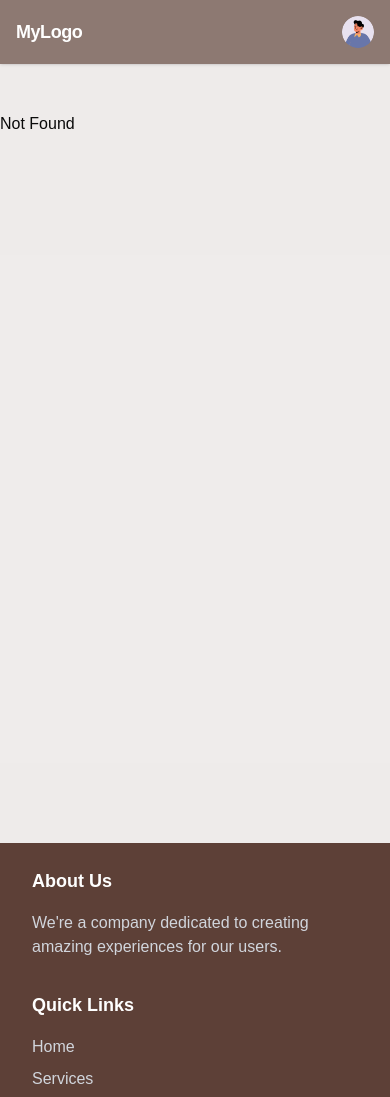
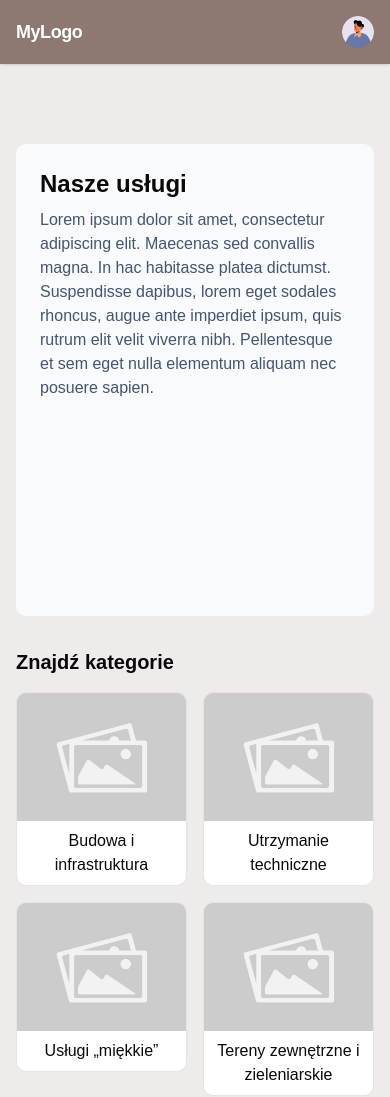
Before and after one commit to Splatt28/demohoreca, a React (Vite) app: page /uslugi in a window 390 px wide. Shown: the top 1097 px of the page. Built offline with nearby package versions, Linux system fonts and the light colour scheme.

Commit message:
change nav

```diff
--- a/src/components/Nav.tsx
+++ b/src/components/Nav.tsx
@@ -34,10 +34,17 @@ export const Nav = () => {
           </Link>
           <Link
             to="/kategoria/$categoryId"
-            params={{ categoryId: 'obiekt' }}
+            params={{ categoryId: 'obiekt_od_zewnatrz' }}
             className="hover:text-accent transition-colors"
           >
-            Obiekt
+            Obiekt od zewnątrz
+          </Link>
+          <Link
+            to="/kategoria/$categoryId"
+            params={{ categoryId: 'elementy_wykonczenia_wnetrz' }}
+            className="hover:text-accent transition-colors"
+          >
+            Elementy wykończenia wnętrz
           </Link>
           <Link
             to="/kategoria/$categoryId"
@@ -45,6 +52,9 @@ export const Nav = () => {
             className="hover:text-accent transition-colors"
           >
             Artykuły Spożywcze
+          </Link>
+          <Link to="/uslugi" className="hover:text-accent transition-colors">
+            Usługi
           </Link>
         </nav>
 
--- a/src/routeTree.gen.ts
+++ b/src/routeTree.gen.ts
@@ -14,6 +14,7 @@ import { createFileRoute } from '@tanstack/react-router'
 
 import { Route as rootRoute } from './routes/__root'
 import { Route as IndexImport } from './routes/index'
+import { Route as UslugiIndexImport } from './routes/uslugi/index'
 import { Route as UslugiCategoryIdImport } from './routes/uslugi/$categoryId'
 import { Route as ProduktProduktIdImport } from './routes/produkt/$produktId'
 import { Route as PanelUzytkownikaLayoutImport } from './routes/panel-uzytkownika/_layout'
@@ -38,6 +39,12 @@ const PanelUzytkownikaRoute = PanelUzytkownikaImport.update({
 const IndexRoute = IndexImport.update({
   id: '/',
   path: '/',
+  getParentRoute: () => rootRoute,
+} as any)
+
+const UslugiIndexRoute = UslugiIndexImport.update({
+  id: '/uslugi/',
+  path: '/uslugi/',
   getParentRoute: () => rootRoute,
 } as any)
 
@@ -138,6 +145,13 @@ declare module '@tanstack/react-router' {
       preLoaderRoute: typeof UslugiCategoryIdImport
       parentRoute: typeof rootRoute
     }
+    '/uslugi/': {
+      id: '/uslugi/'
+      path: '/uslugi'
+      fullPath: '/uslugi'
+      preLoaderRoute: typeof UslugiIndexImport
+      parentRoute: typeof rootRoute
+    }
     '/panel-uzytkownika/_layout/twoja-strona-sprzedawcy': {
       id: '/panel-uzytkownika/_layout/twoja-strona-sprzedawcy'
       path: '/twoja-strona-sprzedawcy'
@@ -211,6 +225,7 @@ export interface FileRoutesByFullPath {
   '/panel-uzytkownika': typeof PanelUzytkownikaLayoutRouteWithChildren
   '/produkt/$produktId': typeof ProduktProduktIdRoute
   '/uslugi/$categoryId': typeof UslugiCategoryIdRoute
+  '/uslugi': typeof UslugiIndexRoute
   '/panel-uzytkownika/twoja-strona-sprzedawcy': typeof PanelUzytkownikaLayoutTwojaStronaSprzedawcyRoute
   '/panel-uzytkownika/twoja-umowa': typeof PanelUzytkownikaLayoutTwojaUmowaRoute
   '/panel-uzytkownika/twoje-dane': typeof PanelUzytkownikaLayoutTwojeDaneRoute
@@ -223,6 +238,7 @@ export interface FileRoutesByTo {
   '/panel-uzytkownika': typeof PanelUzytkownikaLayoutRouteWithChildren
   '/produkt/$produktId': typeof ProduktProduktIdRoute
   '/uslugi/$categoryId': typeof UslugiCategoryIdRoute
+  '/uslugi': typeof UslugiIndexRoute
   '/panel-uzytkownika/twoja-strona-sprzedawcy': typeof PanelUzytkownikaLayoutTwojaStronaSprzedawcyRoute
   '/panel-uzytkownika/twoja-umowa': typeof PanelUzytkownikaLayoutTwojaUmowaRoute
   '/panel-uzytkownika/twoje-dane': typeof PanelUzytkownikaLayoutTwojeDaneRoute
@@ -237,6 +253,7 @@ export interface FileRoutesById {
   '/panel-uzytkownika/_layout': typeof PanelUzytkownikaLayoutRouteWithChildren
   '/produkt/$produktId': typeof ProduktProduktIdRoute
   '/uslugi/$categoryId': typeof UslugiCategoryIdRoute
+  '/uslugi/': typeof UslugiIndexRoute
   '/panel-uzytkownika/_layout/twoja-strona-sprzedawcy': typeof PanelUzytkownikaLayoutTwojaStronaSprzedawcyRoute
   '/panel-uzytkownika/_layout/twoja-umowa': typeof PanelUzytkownikaLayoutTwojaUmowaRoute
   '/panel-uzytkownika/_layout/twoje-dane': typeof PanelUzytkownikaLayoutTwojeDaneRoute
@@ -251,6 +268,7 @@ export interface FileRouteTypes {
     | '/panel-uzytkownika'
     | '/produkt/$produktId'
     | '/uslugi/$categoryId'
+    | '/uslugi'
     | '/panel-uzytkownika/twoja-strona-sprzedawcy'
     | '/panel-uzytkownika/twoja-umowa'
     | '/panel-uzytkownika/twoje-dane'
@@ -262,6 +280,7 @@ export interface FileRouteTypes {
     | '/panel-uzytkownika'
     | '/produkt/$produktId'
     | '/uslugi/$categoryId'
+    | '/uslugi'
     | '/panel-uzytkownika/twoja-strona-sprzedawcy'
     | '/panel-uzytkownika/twoja-umowa'
     | '/panel-uzytkownika/twoje-dane'
@@ -274,6 +293,7 @@ export interface FileRouteTypes {
     | '/panel-uzytkownika/_layout'
     | '/produkt/$produktId'
     | '/uslugi/$categoryId'
+    | '/uslugi/'
     | '/panel-uzytkownika/_layout/twoja-strona-sprzedawcy'
     | '/panel-uzytkownika/_layout/twoja-umowa'
     | '/panel-uzytkownika/_layout/twoje-dane'
@@ -287,6 +307,7 @@ export interface RootRouteChildren {
   PanelUzytkownikaRoute: typeof PanelUzytkownikaRouteWithChildren
   ProduktProduktIdRoute: typeof ProduktProduktIdRoute
   UslugiCategoryIdRoute: typeof UslugiCategoryIdRoute
+  UslugiIndexRoute: typeof UslugiIndexRoute
 }
 
 const rootRouteChildren: RootRouteChildren = {
@@ -295,6 +316,7 @@ const rootRouteChildren: RootRouteChildren = {
   PanelUzytkownikaRoute: PanelUzytkownikaRouteWithChildren,
   ProduktProduktIdRoute: ProduktProduktIdRoute,
   UslugiCategoryIdRoute: UslugiCategoryIdRoute,
+  UslugiIndexRoute: UslugiIndexRoute,
 }
 
 export const routeTree = rootRoute
@@ -311,7 +333,8 @@ export const routeTree = rootRoute
         "/kategoria/$categoryId",
         "/panel-uzytkownika",
         "/produkt/$produktId",
-        "/uslugi/$categoryId"
+        "/uslugi/$categoryId",
+        "/uslugi/"
       ]
     },
     "/": {
@@ -342,6 +365,9 @@ export const routeTree = rootRoute
     "/uslugi/$categoryId": {
       "filePath": "uslugi/$categoryId.tsx"
     },
+    "/uslugi/": {
+      "filePath": "uslugi/index.tsx"
+    },
     "/panel-uzytkownika/_layout/twoja-strona-sprzedawcy": {
       "filePath": "panel-uzytkownika/_layout/twoja-strona-sprzedawcy.tsx",
       "parent": "/panel-uzytkownika/_layout"
--- a/src/routes/uslugi/$categoryId.tsx
+++ b/src/routes/uslugi/$categoryId.tsx
@@ -23,7 +23,6 @@ function RouteComponent() {
   })
   return (
     <section className="container">
-      <div className="grid grid-cols-2">
       <div className="grid grid-flow-col grid-cols-[auto_1fr] gap-30">
         <Form watch={watch} {...form}>
           <Filters type="SERVICE" />
@@ -33,8 +32,6 @@ function RouteComponent() {
           />
         </Form>
       </div>
-        <Map />
-      </div>
     </section>
   )
 }
--- /dev/null
+++ b/src/routes/uslugi/index.tsx
@@ -0,0 +1,88 @@
+import { createFileRoute, Link } from '@tanstack/react-router'
+import categories from '@/assets/data/serviceCategories.json'
+import Placeholder from '@/assets/placeholder.jpg'
+import { Map } from '@/components/Map'
+import { normalizePolishString } from '@/lib/utils'
+
+export const Route = createFileRoute('/uslugi/')({
+  component: RouteComponent,
+})
+
+export default function RouteComponent() {
+  return (
+    <div className="container mx-auto px-4 py-8">
+      <div className="mb-8 rounded-lg overflow-hidden bg-slate-50">
+        <div className="flex flex-col md:flex-row items-center">
+          <div className="p-6 md:w-1/2">
+            <h1 className="text-2xl md:text-3xl font-bold mb-2">
+              Nasze usługi
+            </h1>
+            <p className="text-slate-600">
+              Lorem ipsum dolor sit amet, consectetur adipiscing elit. Maecenas
+              sed convallis magna. In hac habitasse platea dictumst. Suspendisse
+              dapibus, lorem eget sodales rhoncus, augue ante imperdiet ipsum,
+              quis rutrum elit velit viverra nibh. Pellentesque et sem eget
+              nulla elementum aliquam nec posuere sapien.{' '}
+            </p>
+          </div>
+          <div className="md:w-1/2 h-48 md:h-64 relative">
+            <img
+              src={Placeholder}
+              alt="Local shopping"
+              className="object-cover absolute right-0 h-full w-full"
+            />
+          </div>
+        </div>
+      </div>
+
+      <div className="flex flex-col lg:flex-row gap-8">
+        <div className="lg:w-1/2">
+          <h2 className="text-xl font-semibold mb-4">Znajdź kategorie</h2>
+          <div className="grid grid-cols-2 md:grid-cols-3 gap-4">
+            {categories.map((category) => (
+              <Link
+                key={category.id}
+                to={`/uslugi/$categoryId`}
+                params={{
+                  categoryId: normalizePolishString(category.name),
+                }}
+                className="group"
+              >
+                <div className="border rounded-lg overflow-hidden transition-all duration-300 hover:shadow-md">
+                  <div className="relative h-32 w-full">
+                    <img
+                      src={Placeholder}
+                      alt={category.name}
+                      className="object-cover absolute right-0 h-full w-full group-hover:scale-105 transition-transform duration-300"
+                    />
+                  </div>
+                  <div className="p-2 text-center bg-white">
+                    <h3 className="font-medium">{category.name}</h3>
+                  </div>
+                </div>
+              </Link>
+            ))}
+          </div>
+        </div>
+
+        <div className="lg:w-1/2">
+          <div className="sticky top-4">
+            <h2 className="text-xl font-semibold mb-4">Znajdź usługi</h2>
+            <Map />
+          </div>
+        </div>
+      </div>
+
+      {/* Section footer */}
+      <div className="mt-12 p-6 bg-slate-50 rounded-lg text-center">
+        <p className="text-slate-600">
+          Lorem ipsum dolor sit amet, consectetur adipiscing elit.
+        </p>
+        <p className="mt-2 text-slate-500 text-sm">
+          Suspendisse dapibus, lorem eget sodales rhoncus, augue ante imperdiet
+          ipsum, quis rutrum elit velit viverra nibh.
+        </p>
+      </div>
+    </div>
+  )
+}
```
Lines whose indentation alone changed are shown as unchanged.
